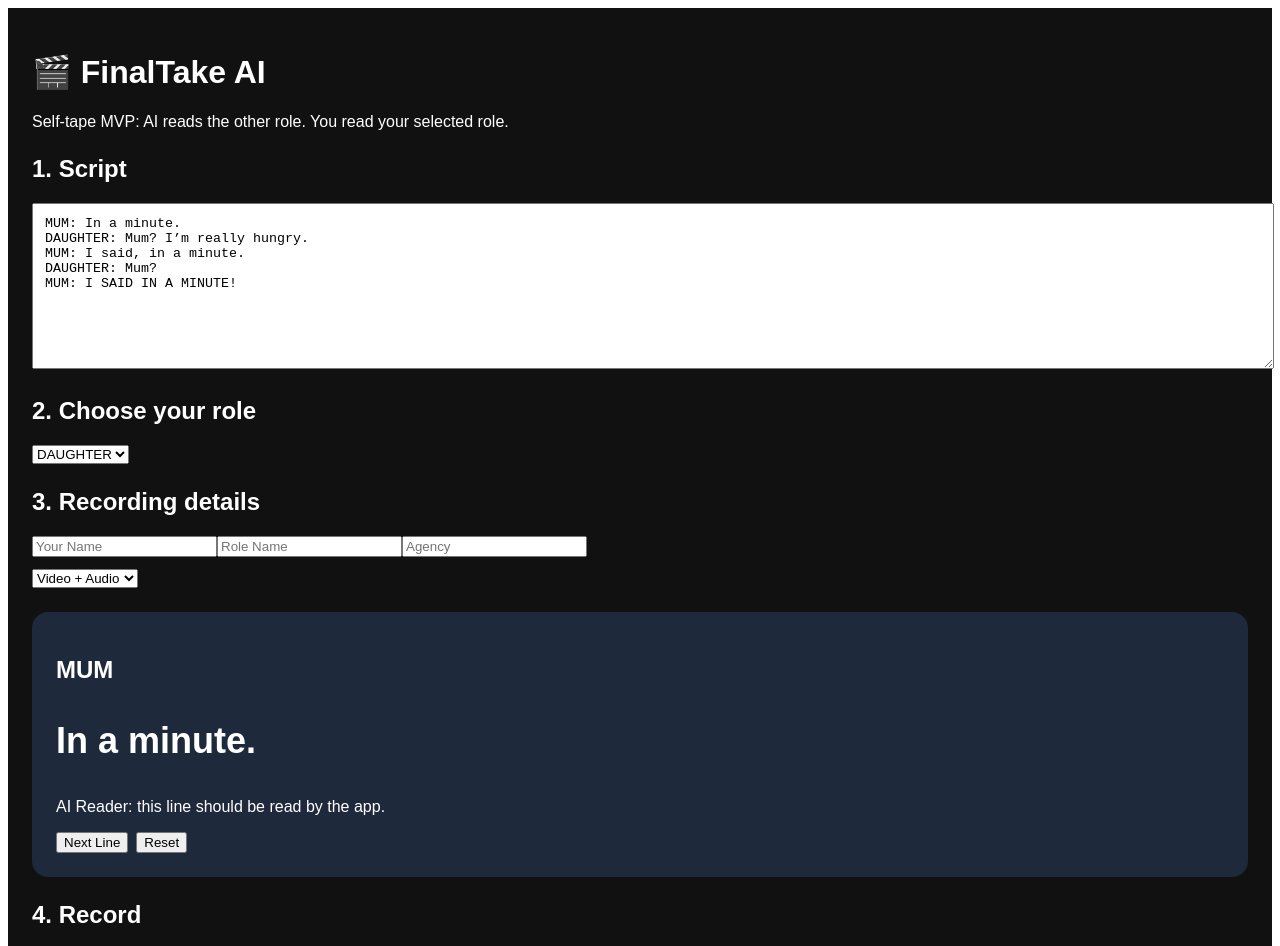
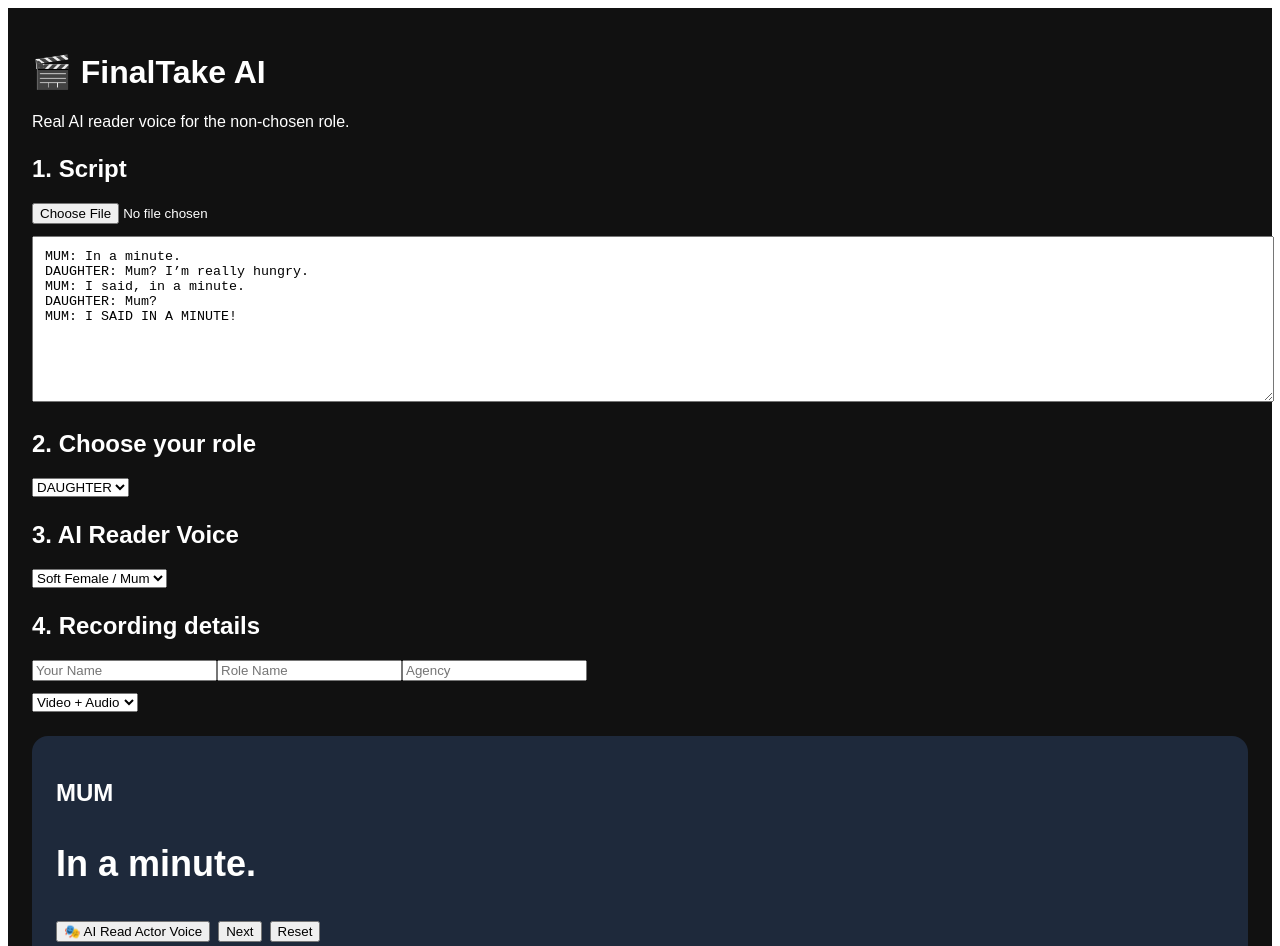
Before and after one commit to nelyivanova-maker/finaltake-ai, a Next.js app: page / in a window 1280 px wide. Shown: the top 946 px of the page. Built offline with nearby package versions, Linux system fonts and the light colour scheme.

Commit message:
Update page.tsx

```diff
--- a/app/page.tsx
+++ b/app/page.tsx
@@ -32,6 +32,8 @@ export default function Page() {
   const [agency, setAgency] = useState("");
   const [recording, setRecording] = useState(false);
   const [downloadUrl, setDownloadUrl] = useState("");
+  const [voice, setVoice] = useState("EXAVITQu4vr4xnSDxMaL");
+  const [isSpeaking, setIsSpeaking] = useState(false);
 
   const videoRef = useRef<HTMLVideoElement | null>(null);
   const recorderRef = useRef<MediaRecorder | null>(null);
@@ -41,8 +43,48 @@ export default function Page() {
   const lines = useMemo(() => parseScript(script), [script]);
   const roles = Array.from(new Set(lines.map((line) => line.speaker)));
   const current = lines[lineIndex];
+  const isMyLine = current?.speaker === myRole;
 
-  const isMyLine = current?.speaker === myRole;
+  async function aiReadLine() {
+    if (!current || isMyLine) return;
+
+    setIsSpeaking(true);
+
+    try {
+      const response = await fetch("/api/voice", {
+        method: "POST",
+        headers: {
+          "Content-Type": "application/json",
+        },
+        body: JSON.stringify({
+          text: current.text,
+          voiceId: voice,
+        }),
+      });
+
+      if (!response.ok) {
+        throw new Error("Voice generation failed");
+      }
+
+      const blob = await response.blob();
+      const url = URL.createObjectURL(blob);
+      const audio = new Audio(url);
+
+      audio.onended = () => {
+        setIsSpeaking(false);
+        nextLine();
+      };
+
+      audio.onerror = () => {
+        setIsSpeaking(false);
+      };
+
+      await audio.play();
+    } catch (error) {
+      setIsSpeaking(false);
+      alert("AI voice failed. Check your ElevenLabs API key in Vercel.");
+    }
+  }
 
   function nextLine() {
     setLineIndex((i) => Math.min(i + 1, lines.length - 1));
@@ -50,6 +92,7 @@ export default function Page() {
 
   function reset() {
     setLineIndex(0);
+    window.speechSynthesis?.cancel();
   }
 
   async function startRecording() {
@@ -95,17 +138,34 @@ export default function Page() {
   return (
     <main style={{ padding: 24, fontFamily: "Arial", background: "#111", color: "white", minHeight: "100vh" }}>
       <h1>🎬 FinalTake AI</h1>
-      <p>Self-tape MVP: AI reads the other role. You read your selected role.</p>
+      <p>Real AI reader voice for the non-chosen role.</p>
 
       <section style={{ marginTop: 24 }}>
         <h2>1. Script</h2>
+
+        <input
+          type="file"
+          accept=".txt"
+          onChange={(e) => {
+            const file = e.target.files?.[0];
+            if (!file) return;
+
+            const reader = new FileReader();
+            reader.onload = () => {
+              setScript(String(reader.result || ""));
+              setLineIndex(0);
+            };
+            reader.readAsText(file);
+          }}
+        />
+
         <textarea
           value={script}
           onChange={(e) => {
             setScript(e.target.value);
             setLineIndex(0);
           }}
-          style={{ width: "100%", height: 140, padding: 12 }}
+          style={{ width: "100%", height: 140, padding: 12, marginTop: 12 }}
         />
       </section>
 
@@ -113,15 +173,24 @@ export default function Page() {
         <h2>2. Choose your role</h2>
         <select value={myRole} onChange={(e) => setMyRole(e.target.value)}>
           {roles.map((role) => (
-            <option key={role} value={role}>
-              {role}
-            </option>
+            <option key={role}>{role}</option>
           ))}
         </select>
       </section>
 
       <section style={{ marginTop: 24 }}>
-        <h2>3. Recording details</h2>
+        <h2>3. AI Reader Voice</h2>
+        <select value={voice} onChange={(e) => setVoice(e.target.value)}>
+          <option value="EXAVITQu4vr4xnSDxMaL">Soft Female / Mum</option>
+          <option value="pNInz6obpgDQGcFmaJgB">Warm Male</option>
+          <option value="21m00Tcm4TlvDq8ikWAM">Young Female</option>
+          <option value="AZnzlk1XvdvUeBnXmlld">Clear Narrator</option>
+        </select>
+      </section>
+
+      <section style={{ marginTop: 24 }}>
+        <h2>4. Recording details</h2>
+
         <input placeholder="Your Name" value={name} onChange={(e) => setName(e.target.value)} />
         <input placeholder="Role Name" value={roleName} onChange={(e) => setRoleName(e.target.value)} />
         <input placeholder="Agency" value={agency} onChange={(e) => setAgency(e.target.value)} />
@@ -138,18 +207,20 @@ export default function Page() {
         <h2>{current?.speaker}</h2>
         <p style={{ fontSize: 36, fontWeight: "bold" }}>{current?.text}</p>
 
-        <p>
-          {isMyLine
-            ? "Your turn: read this line."
-            : "AI Reader: this line should be read by the app."}
-        </p>
+        {!isMyLine && (
+          <button onClick={aiReadLine} disabled={isSpeaking} style={{ marginRight: 8 }}>
+            {isSpeaking ? "Speaking..." : "🎭 AI Read Actor Voice"}
+          </button>
+        )}
 
-        <button onClick={nextLine}>Next Line</button>
+        {isMyLine && <p>Your turn: read this line.</p>}
+
+        <button onClick={nextLine}>Next</button>
         <button onClick={reset} style={{ marginLeft: 8 }}>Reset</button>
       </section>
 
       <section style={{ marginTop: 24 }}>
-        <h2>4. Record</h2>
+        <h2>5. Record</h2>
 
         {mode === "video" && (
           <video
```
